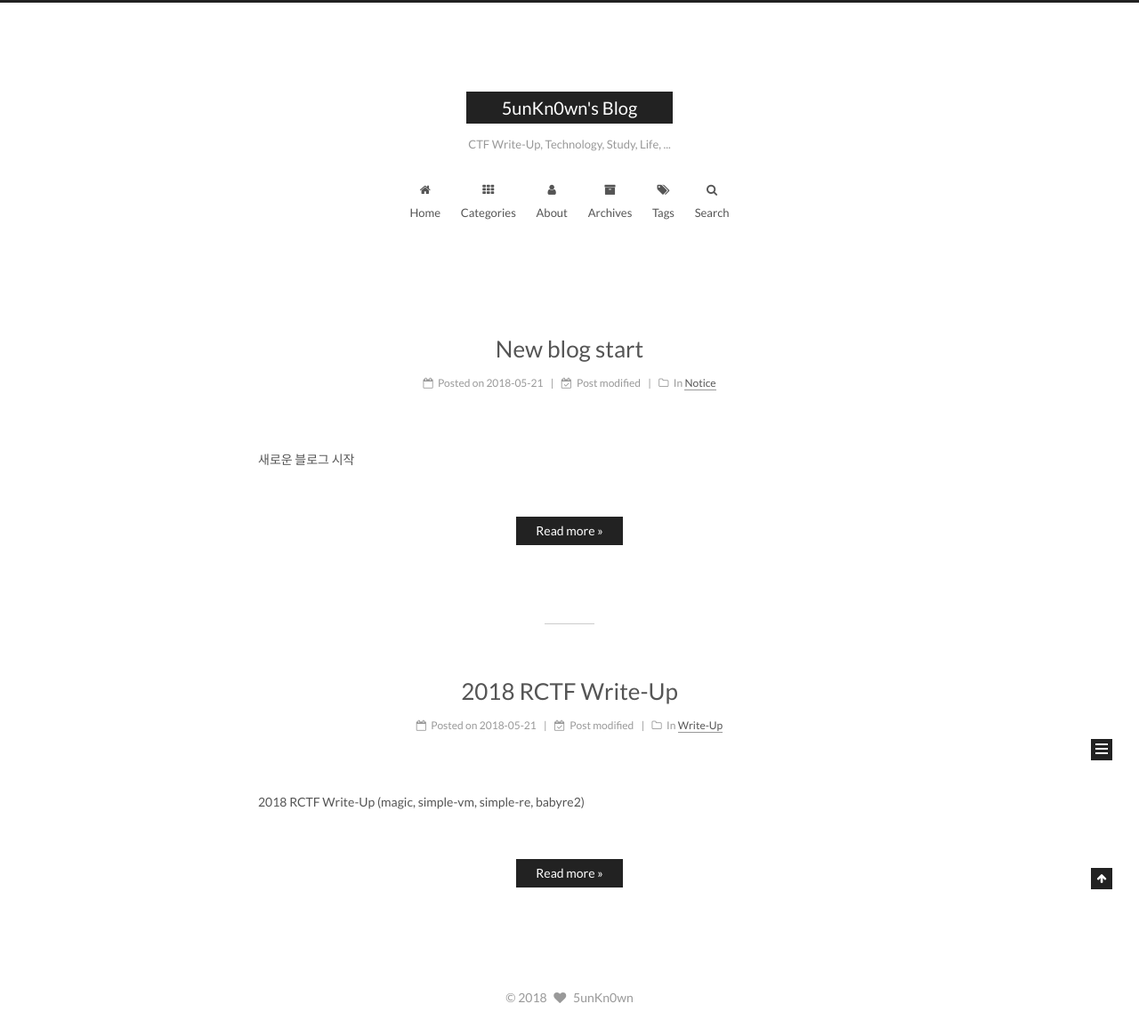
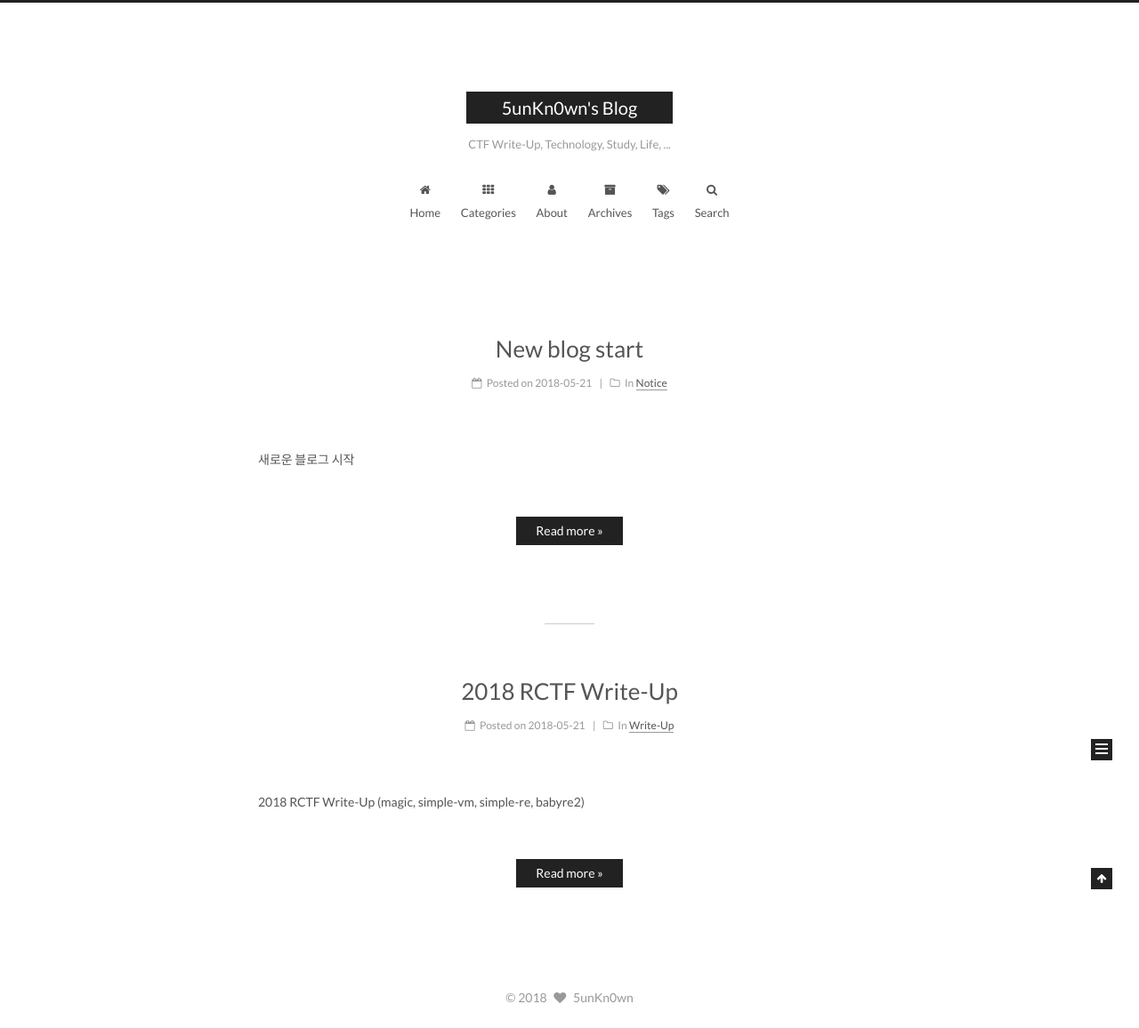
Before and after one commit to 5unKn0wn/5unkn0wn.github.io, a Jekyll site: the page built from index.html, in a window 1280 px wide. Shown: the whole page at 89% size. Built offline with Jekyll 4.4.1, drawn with Linux system fonts in a browser that asks for light colours; the list of posts is cut into pages by our own code; part of the change alters nothing that is shown.

```diff
--- a/_config.yml
+++ b/_config.yml
@@ -214,8 +214,9 @@ font:
 # Social Links
 # Key is the link label showing to end users.
 # Value is the target link (E.g. GitHub: https://github.com/iissnan)
-#social:
-  #LinkLabel: Link
+social:
+  GitHub: https://github.com/5unKn0wn
+  Facebook: https://facebook.com/SunKn0wn
 
 
 # Social Links Icons
@@ -228,7 +229,7 @@ social_icons:
   # Icon Mappings.
   # KeyMapsToSocialItemKey: NameOfTheIconFromFontAwesome
   GitHub: github
-  # Twitter: twitter
+  Facebook: facebook
   # Weibo: weibo
 
 
@@ -239,10 +240,10 @@ social_icons:
 
 # Table Of Contents in the Sidebar
 toc:
-  enable: false
+  enable: true
 
   # Automatically add list number to toc.
-  number: false
+  number: true
 
   # If true, all words will placed on next lines if header width longer then sidebar width.
   wrap: false
@@ -265,7 +266,7 @@ sidebar:
   #  - always  expand for all pages automatically
   #  - hide    expand only when click on the sidebar toggle icon.
   #  - remove  Totally remove sidebar including sidebar toggle.
-  display: post
+  display: hide
   #display: always
   #display: hide
   #display: remove
@@ -312,7 +313,7 @@ auto_excerpt:
 post_meta:
   item_text: true
   created_at: true
-  updated_at: true
+  updated_at: false
   categories: true
 
 # Post wordcount display settings
--- a/_posts/2018-05-21-2018-RCTF-Write-Up.md
+++ b/_posts/2018-05-21-2018-RCTF-Write-Up.md
@@ -11,7 +11,7 @@ tags: CTF, Write-Up, 2018, RCTF
 Participated as LeaveCat, Ranked 10nd.
 I solved 4 reverse challenge (magic, simple-vm, simple-re, babyre2)
 
-![rank](./images/2018-RCTF-Write-Up/2018_RCTF_Rank.png)
+![rank](./post-image/2018-RCTF-Write-Up/2018_RCTF_Rank.png)
 
 ## magic - 18 solved, 540 pt (first blooded)
 first stage : bruteforce to get correct timestamp (analyzed sub\_402357)
```
Also changed, not shown: 6 other files.
